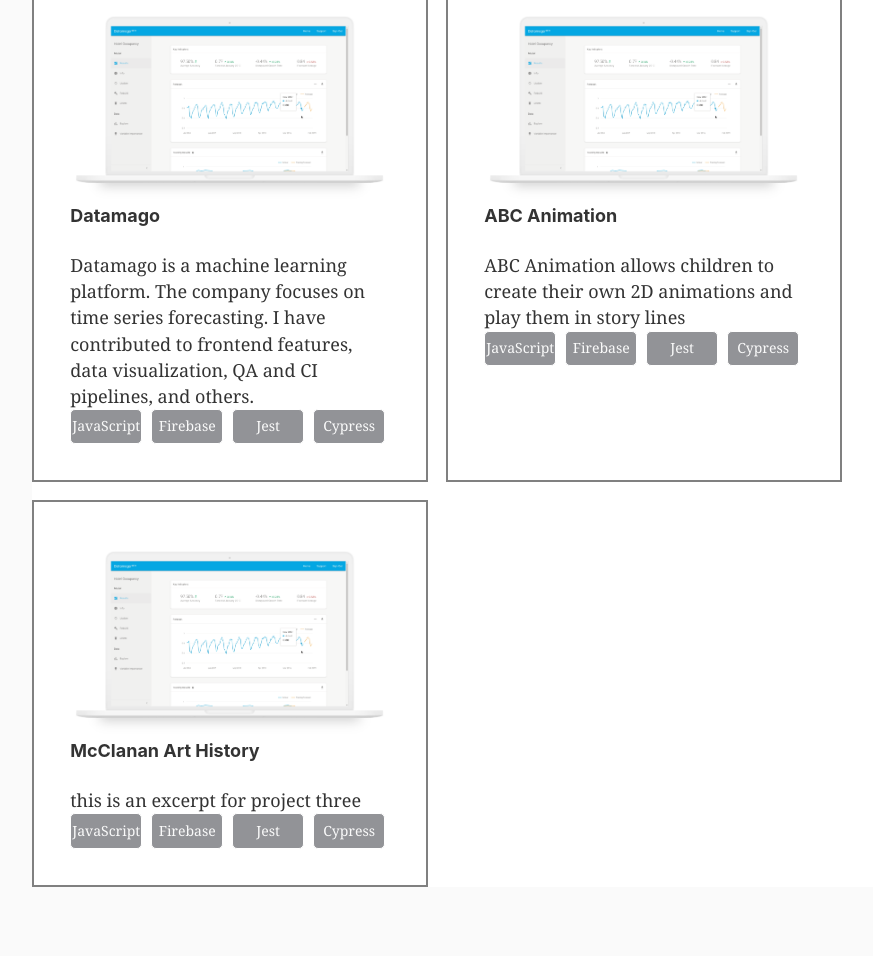
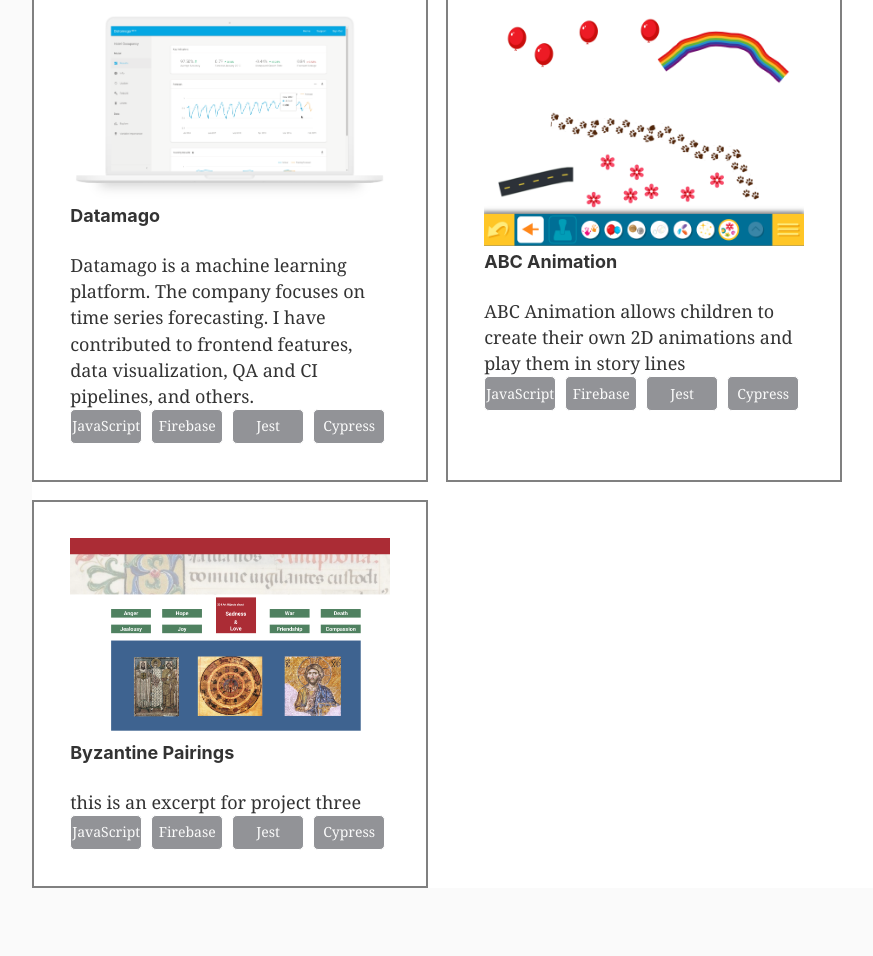
Before and after one commit to Tammo-Feldmann/personal_site, a Gatsby site: page / in a window 1280 px wide. Shown: the part 2383-3339 px from the top of the page, without its empty margins (19-892 px from the left). Built offline with nearby package versions, Linux system fonts and the light colour scheme; Gatsby itself is replaced by a stand-in of ours.

Commit message:
Loading images as props from array. Added images for all projects

```diff
--- a/src/components/projects/project-card.js
+++ b/src/components/projects/project-card.js
@@ -1,17 +1,16 @@
 import React from 'react';
-import Landing from '../../images/dm-landing.png'
 const { Component } = React;
 // eslint-disable-next-line
 import CardStyle from './project-card.module.css'
 
 class ProjectCard extends Component {
   render() {
-    const { title, excerpt } = this.props;
+    const { title, excerpt, image } = this.props;
 
     return (
       <div>
         <div>
-          <img src={Landing} alt="Datamago Landing Page" ></img>
+          <img src={image} alt="Datamago Landing Page" ></img>
         </div>
         <div>
           <h4 className="card-header">
--- a/src/components/projects/projects-container.js
+++ b/src/components/projects/projects-container.js
@@ -1,13 +1,28 @@
-import React from 'react'
-import ProjectCard from './project-card'
-import containerStyles from "./projects-container.module.css"
+import React from 'react';
+import ProjectCard from './project-card';
+import DatamagoImage from '../../images/dm-landing.png';
+import ABCya from '../../images/ABCyaScreen.png';
+import Byzantine from '../../images/Byzantine.png';
+import containerStyles from "./projects-container.module.css";
 
 const { Component } = React;
 
 const myProjects = [
-  { title: 'Datamago', excerpt: 'Datamago is a machine learning platform. The company focuses on time series forecasting. I have contributed to frontend features, data visualization, QA and CI pipelines, and others.' },
-  { title: 'ABC Animation', excerpt: 'ABC Animation allows children to create their own 2D animations and play them in story lines' },
-  { title: 'McClanan Art History', excerpt: 'this is an excerpt for project three' }
+  {
+    title: 'Datamago',
+    image: DatamagoImage,
+    excerpt: 'Datamago is a machine learning platform. The company focuses on time series forecasting. I have contributed to frontend features, data visualization, QA and CI pipelines, and others.'
+  },
+  {
+    title: 'ABC Animation',
+    image: ABCya,
+    excerpt: 'ABC Animation allows children to create their own 2D animations and play them in story lines'
+  },
+  {
+    title: 'Byzantine Pairings',
+    image: Byzantine,
+    excerpt: 'this is an excerpt for project three'
+  }
 ]
 
 class ProjectsContainer extends Component {
@@ -16,6 +31,7 @@
       <div className={containerStyles.wrapper}>
         {myProjects.map(project => (
           <ProjectCard
+            image={project.image}
             key={project.title}
             title={project.title}
             excerpt={project.excerpt}
--- a/src/components/projects/projects-container.module.css
+++ b/src/components/projects/projects-container.module.css
@@ -15,7 +15,6 @@
   padding: 2rem;
   background: #FFFFFF;
   border: 2px grey solid;
-
 }
 
 @media (min-width: 700px) {
```
Also changed, not shown: src/images/ABCyaScreen.png (added), src/images/Byzantine.png (added).
